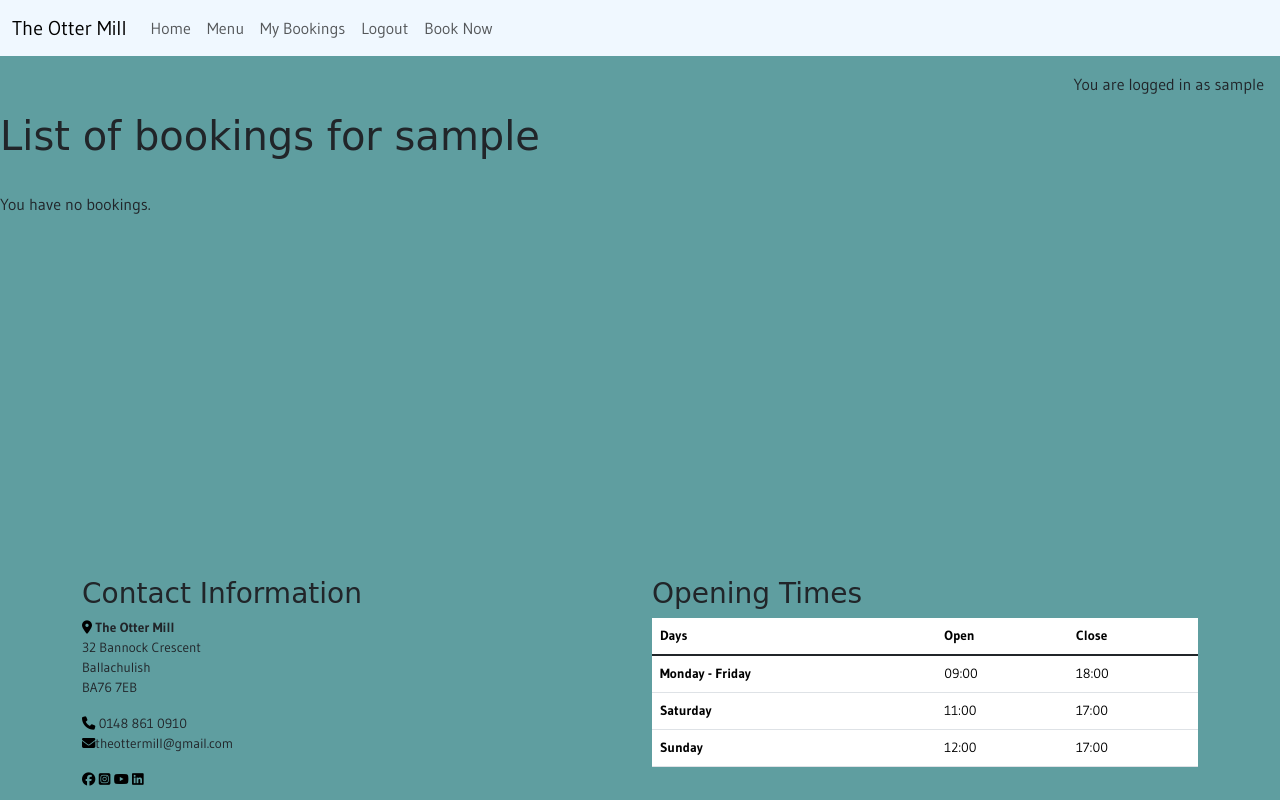
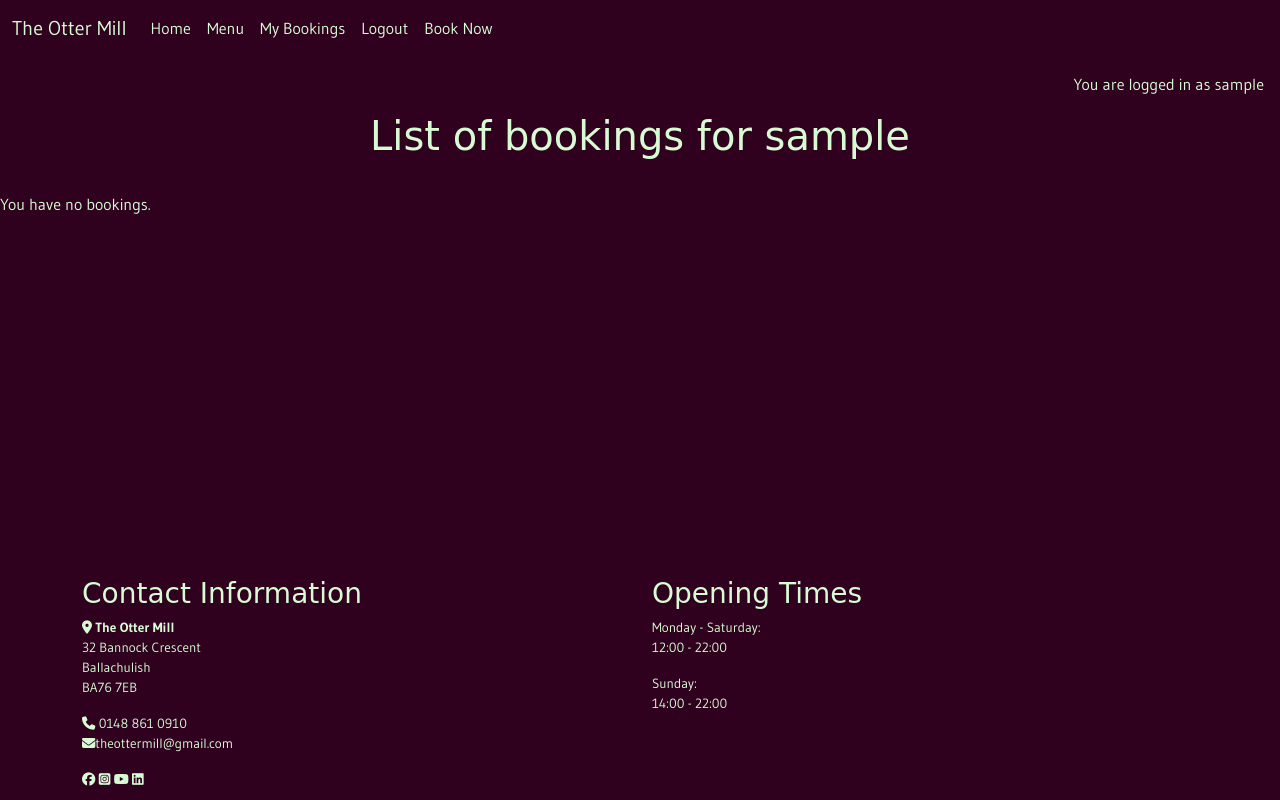
Before and after one commit to DTT2411/the-otter-mill, a Django app: page /my_bookings/ in a window 1280 px wide. Run offline with Django 4.2, Linux system fonts and the light colour scheme; the visitor is signed in with stand-in values (Sample User, id 1); data that the repository does not hold is empty; some libraries are stand-ins or nearby versions; some web fonts are replaced.

Commit message:
Add global styles for colouring of background elements and fonts.

```diff
--- a/booking/templates/booking/reservation_list.html
+++ b/booking/templates/booking/reservation_list.html
@@ -1,6 +1,6 @@
 {% extends "base.html" %}
 {% block content %}
-<h1>List of bookings for {{ user.username }}</h1>
+<h1 id="reservation-list-header">List of bookings for {{ user.username }}</h1>
 <br>
 {% if messages %}
   {% for message in messages %}
--- a/static/css/style.css
+++ b/static/css/style.css
@@ -5,15 +5,18 @@
 :root {
     --headings-font: "Eagle Lake", cursive;
     --main-font: "Gudea", sans-serif;
-    --primary-color: cadetblue;
-    --secondary-color: bisque;
+    --primary-color: #30011E;
+    --secondary-color: #d7fcd4;
+    --tertiary-color: #B6CCA1;
+
 }
 
 
 /* Global Styles */
 body {
-    background-color: cadetblue;
+    background-color: var(--primary-color);
     font-family: var(--main-font);
+    color: var(--secondary-color);
 }
 
 h1, h2, h3, h4 {
@@ -21,16 +24,25 @@ h1, h2, h3, h4 {
 }
 
 nav {
-    background-color:aliceblue;
+    background-color: var(--primary-color);
+}
+
+.navbar-brand, .nav-link {
+    color: var(--secondary-color);
+}
+
+.navbar-brand:hover, .nav-link:hover {
+    color: var(--tertiary-color);
 }
 
 footer {
     font-size: smaller;
     margin-bottom: 10px;
+    color: var(--secondary-color);
 }
 
 footer i {
-    color: black;
+    color: var(--secondary-color)
 }
 
 /* Custom styling for homepage */
@@ -47,7 +59,8 @@ footer i {
     border: solid 4px var(--secondary-color);
     border-radius: 10px;
     padding: 10px;
-    background-color: beige;
+    background-color: var(--primary-color);
+    color: var(--secondary-color);
     text-align: center;
 }
 
@@ -56,6 +69,10 @@ footer i {
 }
 
 /* Custom styling for reservation_list.html */
+#reservation-list-header {
+    text-align: center;
+}
+
 #reservation-list {
     max-width: 350px;
     margin-left: auto;
@@ -63,6 +80,8 @@ footer i {
     margin-bottom: 20px;
     display: flex;
     padding: 10px;
+    color: var(--primary-color);
+    background-color: var(--secondary-color);
 }
 
 
--- a/templates/base.html
+++ b/templates/base.html
@@ -85,6 +85,11 @@
 
                 <!-- Opening Times -->
                 <div id="opening-times" class="col-12 col-lg-6 text-center text-lg-start">
+                    <h3>Opening Times</h3>
+                    <p>Monday - Saturday:<br> 12:00 - 22:00</p>
+                    <p>Sunday:<br> 14:00 - 22:00</p>
+                </div>
+                <!-- <div id="opening-times" class="col-12 col-lg-6 text-center text-lg-start">
                     <h3 class="sub-heading">Opening Times</h3>
                     <table class="table">
                         <thead>
@@ -112,7 +117,7 @@
                             </tr>
                         </tbody>
                     </table>
-                </div>
+                </div> -->
             </div>
         </div>
     </footer>
```
